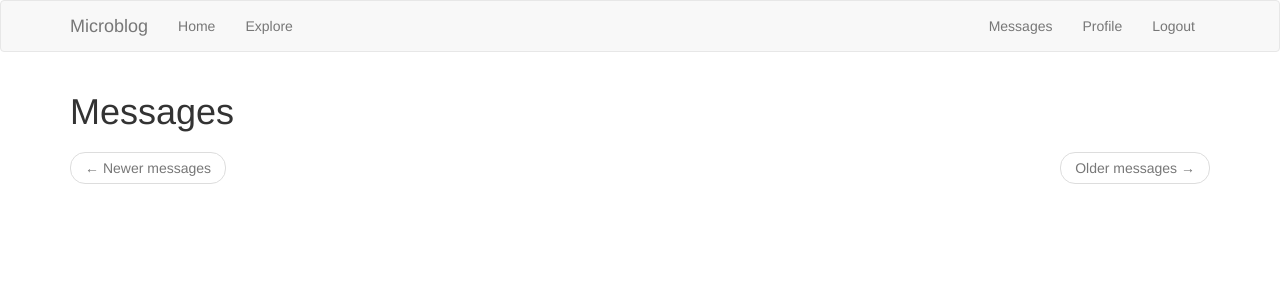
After one commit to sanguvk123/new_microblog, a Flask app: page /messages in a window 1280 px wide. The commit adds this page. Shown: the top 300 px of the page. Run offline with Flask 2, Linux system fonts and the light colour scheme; the visitor is signed in with stand-in values (Sample User, id 1); data comes from the database, SQL or seed files in the repository; both versions use the stored data as it was after the commit; data that the repository does not hold is empty; some libraries are stand-ins or nearby versions.

Commit message:
decent message wala done

```diff
--- a/app/forms.py
+++ b/app/forms.py
@@ -12,6 +12,10 @@ class LoginForm(FlaskForm):
     remember_me = BooleanField('Remember Me')
     submit = SubmitField('Sign In')
 
+class MessageForm(FlaskForm):
+    message = TextAreaField('Message', validators=[
+        DataRequired(), Length(min=0, max=140)])
+    submit = SubmitField('Submit')
 
 class RegistrationForm(FlaskForm):
     username = StringField('Username', validators=[DataRequired()])
--- a/app/models.py
+++ b/app/models.py
@@ -27,7 +27,18 @@ class User(UserMixin, db.Model):
         primaryjoin=(followers.c.follower_id == id),
         secondaryjoin=(followers.c.followed_id == id),
         backref=db.backref('followers', lazy='dynamic'), lazy='dynamic')
+    messages_sent = db.relationship('Message',
+                                    foreign_keys='Message.sender_id',
+                                    backref='author', lazy='dynamic')
+    messages_received = db.relationship('Message',
+                                        foreign_keys='Message.recipient_id',
+                                        backref='recipient', lazy='dynamic')
+    last_message_read_time = db.Column(db.DateTime)
 
+    def new_messages(self):
+        last_read_time = self.last_message_read_time or datetime(1900, 1, 1)
+        return Message.query.filter_by(recipient=self).filter(
+            Message.timestamp > last_read_time).count()
     def __repr__(self):
         return '<User {}>'.format(self.username)
 
@@ -89,3 +100,14 @@ class Post(db.Model):
 
     def __repr__(self):
         return '<Post {}>'.format(self.body)
+
+
+class Message(db.Model):
+    id = db.Column(db.Integer, primary_key=True)
+    sender_id = db.Column(db.Integer, db.ForeignKey('user.id'))
+    recipient_id = db.Column(db.Integer, db.ForeignKey('user.id'))
+    body = db.Column(db.String(140))
+    timestamp = db.Column(db.DateTime, index=True, default=datetime.utcnow)
+
+    def __repr__(self):
+        return '<Message {}>'.format(self.body)
--- a/app/routes.py
+++ b/app/routes.py
@@ -7,7 +7,8 @@ from app.forms import LoginForm, RegistrationForm, EditProfileForm, \
     EmptyForm, PostForm, ResetPasswordRequestForm, ResetPasswordForm
 from app.models import User, Post
 from app.email import send_password_reset_email
-
+from app.forms import MessageForm
+from app.models import Message
 
 @app.before_request
 def before_request():
@@ -194,3 +195,35 @@ def unfollow(username):
         return redirect(url_for('user', username=username))
     else:
         return redirect(url_for('index'))
+
+@app.route('/send_message/<recipient>', methods=['GET', 'POST'])
+@login_required
+def send_message(recipient):
+    user = User.query.filter_by(username=recipient).first_or_404()
+    form = MessageForm()
+    if form.validate_on_submit():
+        msg = Message(author=current_user, recipient=user,
+                      body=form.message.data)
+        db.session.add(msg)
+        db.session.commit()
+        flash('Your message has been sent.')
+        return redirect(url_for('user', username=recipient))
+    return render_template('send_message.html', title='Send Message',
+                           form=form, recipient=recipient)
+
+
+@app.route('/messages')
+@login_required
+def messages():
+    current_user.last_message_read_time = datetime.utcnow()
+    db.session.commit()
+    page = request.args.get('page', 1, type=int)
+    messages = current_user.messages_received.order_by(
+        Message.timestamp.desc()).paginate(
+            page, app.config['POSTS_PER_PAGE'], False)
+    next_url = url_for('messages', page=messages.next_num) \
+        if messages.has_next else None
+    prev_url = url_for('messages', page=messages.prev_num) \
+        if messages.has_prev else None
+    return render_template('messages.html', messages=messages.items,
+                           next_url=next_url, prev_url=prev_url)
--- a/app/templates/base.html
+++ b/app/templates/base.html
@@ -25,8 +25,18 @@
                     {% if current_user.is_anonymous %}
                     <li><a href="{{ url_for('login') }}">Login</a></li>
                     {% else %}
+                    <li>
+                        <a href="{{ url_for('messages') }}">
+                            {{'Messages'}}
+                            {% set new_messages = current_user.new_messages() %}
+                            {% if new_messages %}
+                            <span class="badge">{{ new_messages }}</span>
+                            {% endif %}
+                        </a>
+                    </li>
                     <li><a href="{{ url_for('user', username=current_user.username) }}">Profile</a></li>
                     <li><a href="{{ url_for('logout') }}">Logout</a></li>
+
                     {% endif %}
                 </ul>
             </div>
--- /dev/null
+++ b/app/templates/messages.html
@@ -0,0 +1,22 @@
+{% extends "base.html" %}
+
+{% block app_content %}
+    <h1>{{'Messages'}}</h1>
+    {% for post in messages %}
+        {% include '_post.html' %}
+    {% endfor %}
+    <nav aria-label="...">
+        <ul class="pager">
+            <li class="previous{% if not prev_url %} disabled{% endif %}">
+                <a href="{{ prev_url or '#' }}">
+                    <span aria-hidden="true">&larr;</span> {{'Newer messages'}}
+                </a>
+            </li>
+            <li class="next{% if not next_url %} disabled{% endif %}">
+                <a href="{{ next_url or '#' }}">
+                    {{'Older messages'}} <span aria-hidden="true">&rarr;</span>
+                </a>
+            </li>
+        </ul>
+    </nav>
+{% endblock %}
```
Also changed, not shown: app/templates/send_message.html (added, +10 -0 lines), app/templates/user.html (+9 -0 lines), app.db.
